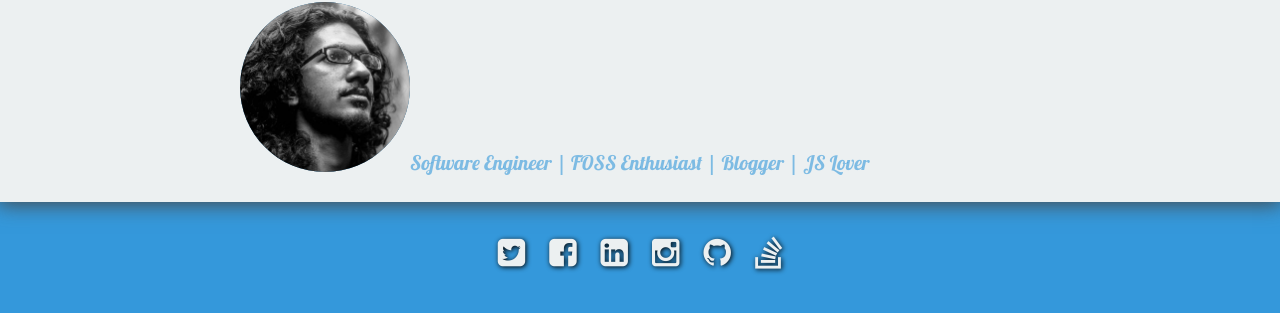
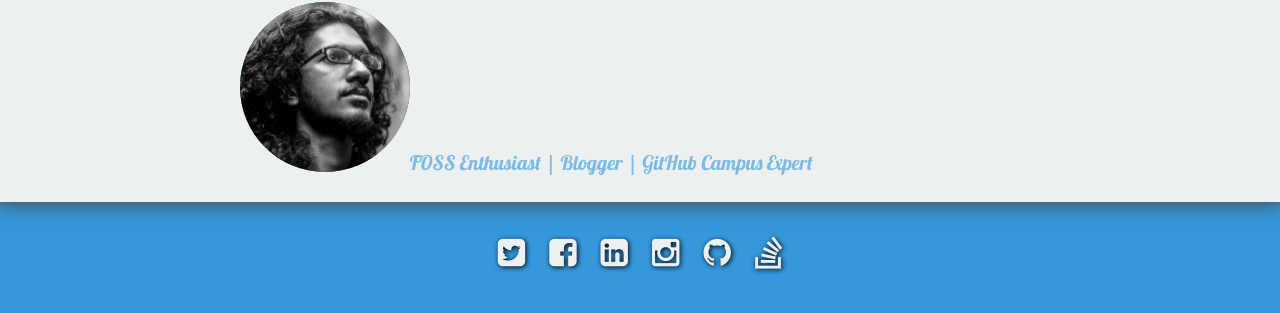
Before and after one commit to isuruAb/isuruab.github.io, a Jekyll site: the page built from index.html, in a window 1280 px wide. Shown: the part 243-556 px from the top of the page. Built offline with Jekyll 4.4.1, drawn with Linux system fonts in a browser that asks for light colours; nearby versions of some CDN libraries.

Commit message:
change description

```diff
--- a/_config.yml
+++ b/_config.yml
@@ -1,7 +1,7 @@
 # Site
 title:          Isuru's Blog
 bio:            'Meet Isuru Abeywardana'
-description:    "Software Engineer | FOSS Enthusiast | Blogger | JS Lover"
+description:    " FOSS Enthusiast | Blogger | GitHub Campus Expert"
 picture:        'assets/img/profile.jpg'
 locale:         en_US
 url:            https://isuruAb.github.io
```
Also changed, not shown: about/index.md (+1 -1 lines).
